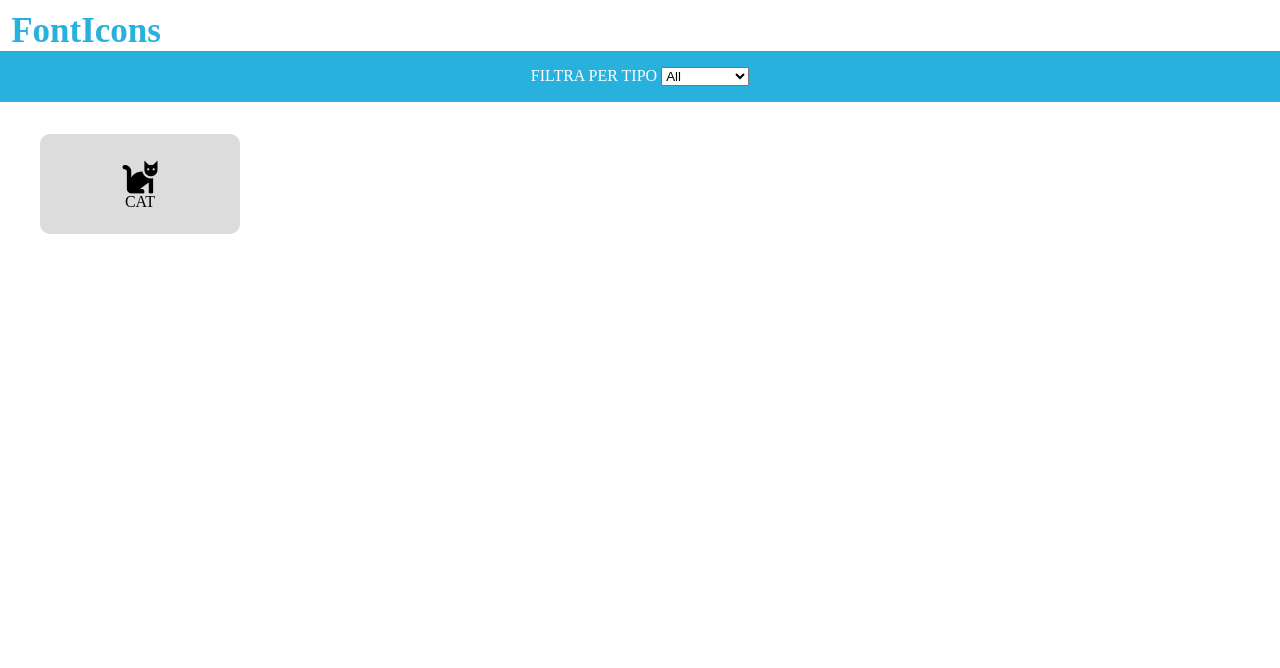
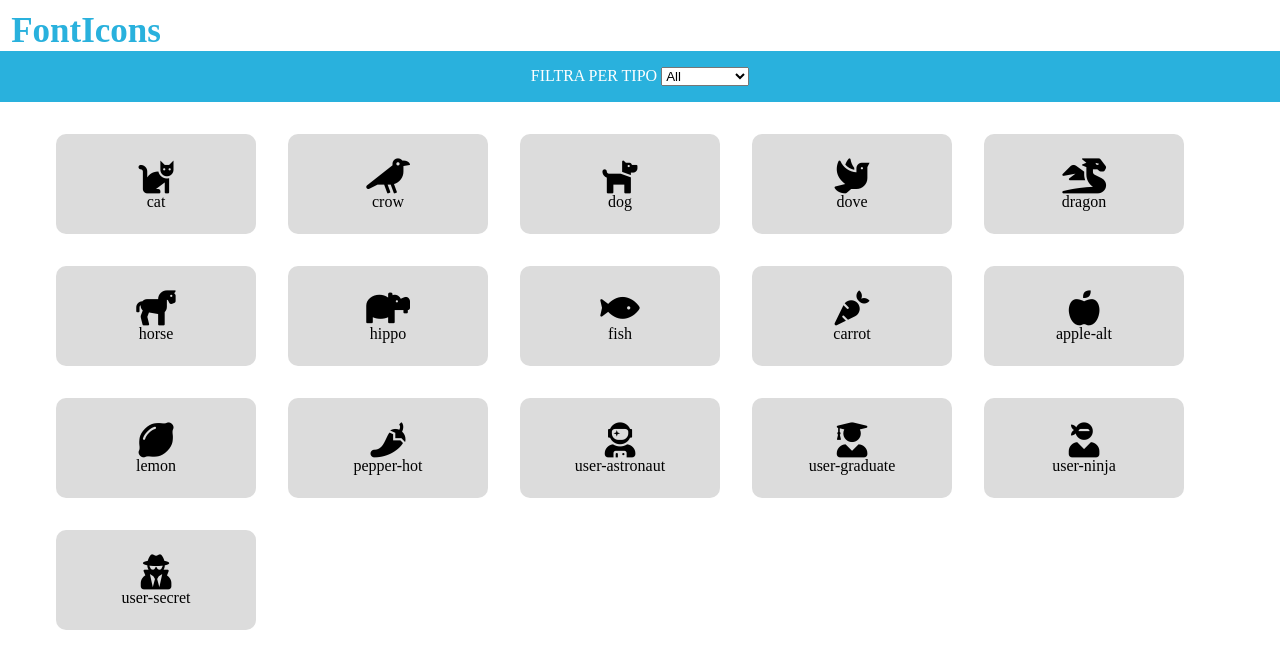
Before and after one commit to Cristianllambro/js-es6-icons, a plain HTML site: page index.html in a window 1280 px wide. Drawn offline with Linux system fonts and the light colour scheme.

Commit message:
addign card

```diff
--- a/data.js
+++ b/data.js
@@ -114,13 +114,19 @@ const arrIcon =
 	}
 ];
 
-arrIcon.forEach( () => {
+const container = document.getElementById('container');
 
+
+//generate card
+arrIcon.forEach( (el) => {
+	generateIcons(el.family, el.prefix, el.name)
 });
 
-function generateIcons () {
+
+//function for card
+function generateIcons (family, prefix, name) {
 	let allCard = document.createElement('div');
-	allCard.classList.add('card-icon');
-	allCard.innerHTML = `
-	<div class='card'> `
+	allCard.classList.add('card');
+	allCard.innerHTML = `<i class="${family} ${prefix}${name}"></i><p class="text-icon">${name}</p>`
+	container.append(allCard);
 }
--- a/index.html
+++ b/index.html
@@ -28,10 +28,10 @@
     </section>
 
     <div id="container" class="container">
-        <div class="card">
+        <!-- <div class="card">
             <i class="fas fa-cat"></i>
             <p class="text-icon">CAT</p>
-        </div>
+        </div> -->
     </div>
 
 
--- a/style.css
+++ b/style.css
@@ -24,6 +24,8 @@ nav > h1{
 .container{
     width: 1200px;
     margin: 0 auto;
+    display: flex;
+    flex-wrap: wrap;
 }
 
 .card{
@@ -37,7 +39,7 @@ nav > h1{
 
     background-color: gainsboro;
     border-radius: 10px;
-    margin-top: 2rem;
+    margin: 2rem 1rem 0 1rem;
 }
 
 .fas{
```
